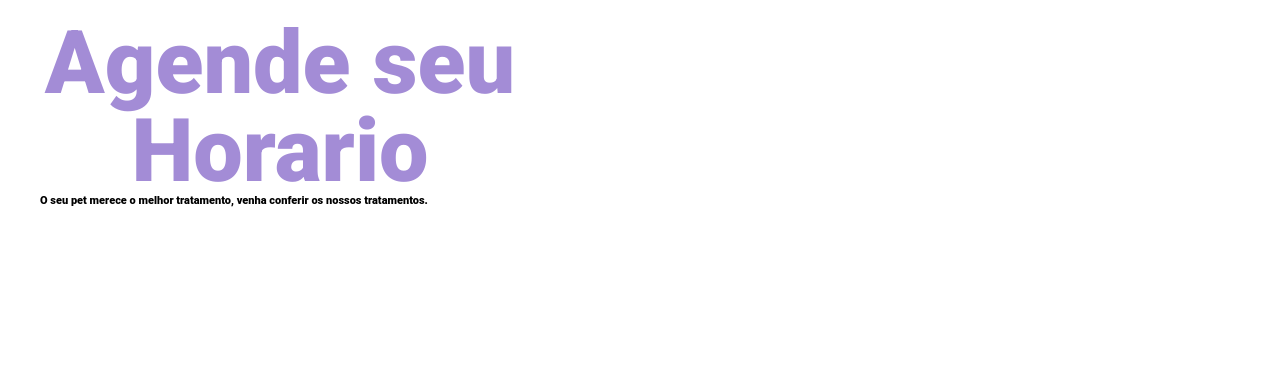
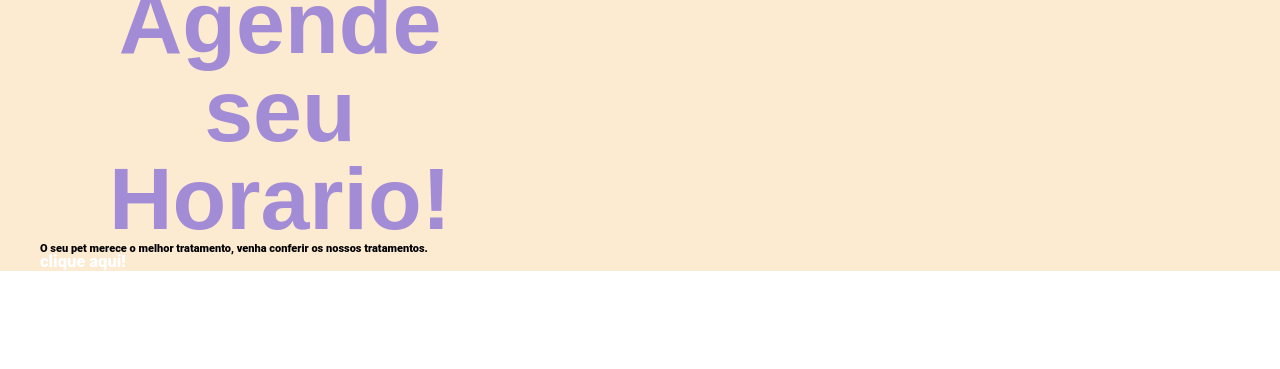
Before and after one commit to John-Nero/ProjetoPatasEPelosSite, a PHP site: page / in a window 1280 px wide. Shown: the part 431-800 px from the top of the page. Run offline with PHP 8.4, Linux system fonts and the light colour scheme.

Commit message:
Comentarios para facilitar a localização dos itens

```diff
--- a/css/estilo.css
+++ b/css/estilo.css
@@ -1,4 +1,6 @@
-@import url('https://fonts.googleapis.com/css2?family=Roboto:wght@400;900&display=swap');
+@import url("https://fonts.googleapis.com/css2?family=Roboto:wght@400;900&display=swap");
+
+/*|########| CONFIGURAÇÕES GERAIS |########|*/
 
 body {
   font-size: 11px;
@@ -29,6 +31,14 @@ a {
   margin: auto;
 }
 
+/*Cor geral do site*/
+main {
+  background-color: #fcebd1;
+}
+
+/*|########| MENU SUPERIOR |########|*/
+
+/*Cor e alinhamento menu superior*/
 .menu_superior {
   display: flex;
   align-items: center;
@@ -38,6 +48,7 @@ a {
   background-color: #a38cd6;
 }
 
+/*Logo do site*/
 .menu_superior h1 {
   width: 228px;
   height: 72px;
@@ -45,6 +56,7 @@ a {
   text-indent: -9999px;
 }
 
+/*Alinhamento e espaçamento dos botões do menu*/
 .menu_botoes {
   display: flex;
   align-items: center;
@@ -52,6 +64,7 @@ a {
   margin: 37px;
 }
 
+/*Estilização dos botões*/
 .menu_botoes a {
   width: 95px;
   background-color: #bfacdd;
@@ -63,38 +76,41 @@ a {
   font-size: 14;
 }
 
+/*Alinhamento dos icones do menu*/
 .menu_icones {
   display: flex;
   align-items: center;
-
 }
 
+/*Tamanho dos icones do menu*/
 .menu_icones a {
   width: 100px;
   height: 30px;
   padding: 25px;
 }
 
+/*Elipse de contato do menu*/
 .menu_superior h2 {
-  width: 362px;
-  height: 337px;
+  width: 275px;
+  height: 225px;
   background: url(../img/Elipse_telefone.svg) no-repeat;
   text-indent: -9999px;
-  margin-top: 220px;
+  margin-top: 96px;
   position: relative;
-  z-index: 1;
 }
 
+/*|########| AGENDE SEU HORARIO |########|*/
+
 .separacao {
-  padding: 40px 0;
+margin: 40px 0;
 }
 
 .agenda h2 {
   width: 40%;
   font-size: 8em;
-  color: #A38CD6;
+  color: #a38cd6;
   text-align: center;
-  font-family: "Roboto", sans-serif;
-  font-weight: 900;
+  font-weight: bold;
   font-style: normal;
+  font-family: "Roboto Flex", sans-serif;
 }
--- a/index.html
+++ b/index.html
@@ -1,6 +1,5 @@
 <!DOCTYPE html>
 <html lang="pt-br">
-
   <head>
     <meta charset="UTF-8" />
     <meta name="viewport" content="width=device-width, initial-scale=1.0" />
@@ -9,16 +8,15 @@
     <link rel="stylesheet" href="css/reset.css" />
 
     <!--API do google para os icones-->
-  <link rel="stylesheet"
-    href="https://fonts.googleapis.com/css2?family=Material+Symbols+Outlined:opsz,wght,FILL,GRAD@20..48,100..700,0..1,-50..200" />
+    <link rel="stylesheet" href="https://fonts.googleapis.com/css2?family=Material+Symbols+Outlined:opsz,wght,FILL,GRAD@20..48,100..700,0..1,-50..200" />
 
     <!--Aponta para o arquivo de estilo-->
     <link rel="stylesheet" href="css/estilo.css" />
   </head>
 
   <body>
-  <header>
-    <!--Faixa Menu-->
+    <header class="site">
+      <!--FAIXA MENU-->
       <div class="menu_superior">
         <h1>Patas e pelos</h1>
         <nav>
@@ -30,34 +28,41 @@
           </ul>
         </nav>
         <ul class="menu_icones">
-        <li><a href="#"><img src="img/Icones/Login.svg" alt="Login"></a></li>
-        <li><a href="#"><img src="img/Icones/Favoritos.svg" alt="Favoritos"></a></li>
-        <li><a href="#"><img src="img/Icones/Carrinho.svg" alt="Carrinho"></a></li>
+          <li>
+            <a href="#"><img src="img/Icones/Login.svg" alt="Login" /></a>
+          </li>
+          <li>
+            <a href="#"><img src="img/Icones/Favoritos.svg" alt="Favoritos" /></a>
+          </li>
+          <li>
+            <a href="#"><img src="img/Icones/Carrinho.svg" alt="Carrinho" /></a>
+          </li>
         </ul>
         <a href="">
           <h2>Telefone para contato</h2>
         </a>
       </div>
-    <!--Fim Faixa menu-->
+      <!--FIM FAIXA MENU-->
     </header>
-
+    <main>
+      <!--BANNER PRINCIPAL-->
       <section>
         <div class="site">
           <img src="img/Banner topo.svg" alt="banner patas e pelos" />
+        </div>
       </section>
+      <!--fIM BANNER PRINCIPAL-->
+
+      <!--AGENDE SEU HORARIO-->
       <article class="site">
-    </div>
-    <div class=" separacao">
         <div class="agenda">
-        <h2 class="roboto-black">Agende seu Horario</h2>
+          <div class="agenda">
+            <h2 class="roboto-black">Agende seu Horario!</h2>
             <p>O seu pet merece o melhor tratamento, venha conferir os nossos tratamentos.</p>
             <a href="#">clique aqui!</a>
           </div>
-      <div> <img src="" alt="">
-      </div>
-
         </div>
       </article>
+    </main>
   </body>
-
 </html>
```
Lines whose indentation alone changed are shown as unchanged.
